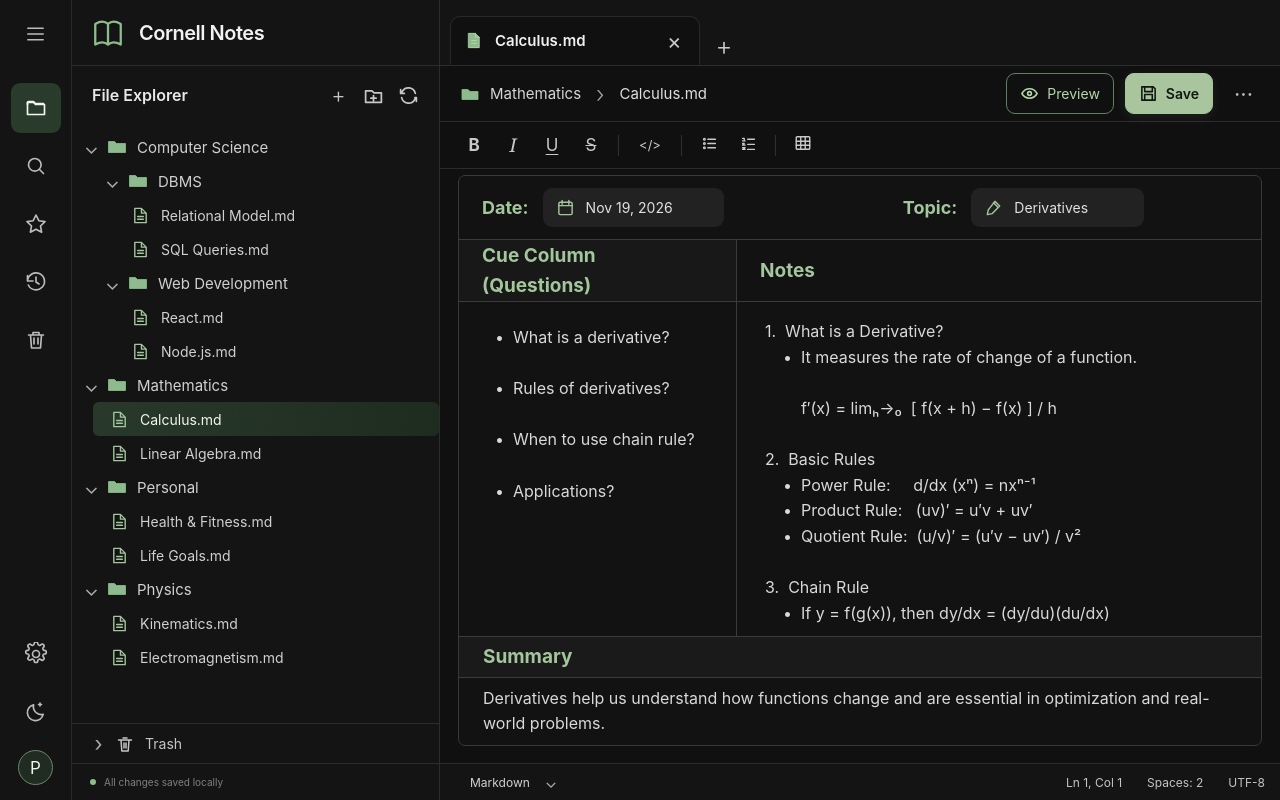
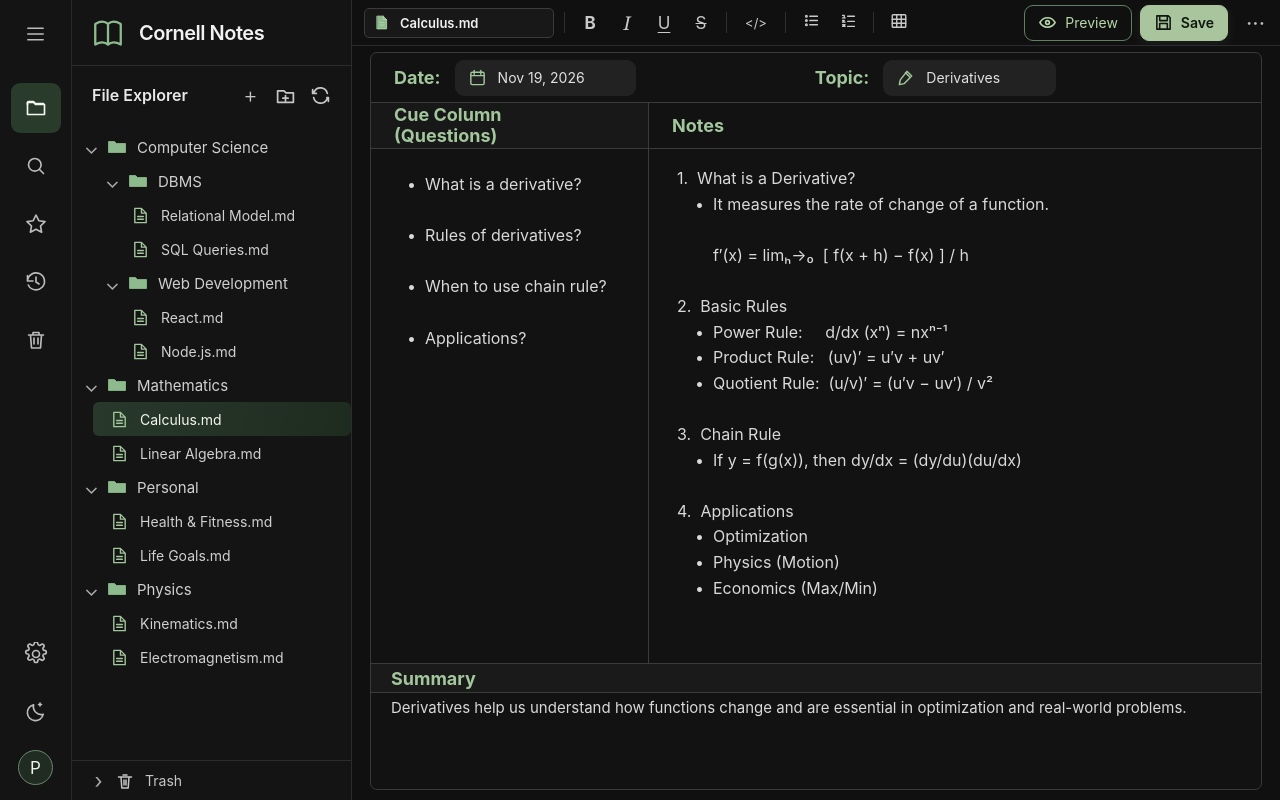
Before and after one commit to marandi290/Cornell-Note-Taking-App, a plain HTML site: page frontend/index.html in a window 1280 px wide. Drawn offline with Linux system fonts and the light colour scheme.

Commit message:
Expand note editor workspace
Co-authored-by: Copilot <223556219+Copilot@users.noreply.github.com>

```diff
--- a/frontend/app.js
+++ b/frontend/app.js
@@ -283,12 +283,8 @@ function renderEditor() {
   for (const field of fields) field.disabled = !note || previewMode;
   if (!note) {
     for (const field of fields) field.value = "";
-    document.querySelector("#breadcrumb-folder").textContent = "No folder";
-    document.querySelector("#breadcrumb-file").textContent = "No file selected";
-    document.querySelector(".active-tab").classList.add("empty-tab");
     document.querySelector("#preview-button span").textContent = "Preview";
     document.querySelector(".cornell-sheet").classList.remove("preview-mode");
-    updateCursor();
     return;
   }
 
@@ -298,12 +294,8 @@ function renderEditor() {
   cuesInput.value = note.cues || "";
   bodyInput.value = note.body || "";
   summaryInput.value = note.summary || "";
-  document.querySelector("#breadcrumb-folder").textContent = note.notebook || "Unsorted";
-  document.querySelector("#breadcrumb-file").textContent = note.title || "Untitled.md";
-  document.querySelector(".active-tab").classList.remove("empty-tab");
   document.querySelector("#preview-button span").textContent = previewMode ? "Edit" : "Preview";
   document.querySelector(".cornell-sheet").classList.toggle("preview-mode", previewMode);
-  updateCursor();
 }
 
 function selectNote(id) {
@@ -340,13 +332,6 @@ function createNote() {
   titleInput.select();
 }
 
-function updateCursor() {
-  const target = document.activeElement;
-  const line = target && ["TEXTAREA", "INPUT"].includes(target.tagName) ? target.value.slice(0, target.selectionStart ?? 0).split("\n").length : 1;
-  const column = target && ["TEXTAREA", "INPUT"].includes(target.tagName) ? (target.selectionStart ?? 0) - (target.value.lastIndexOf("\n", (target.selectionStart ?? 0) - 1) + 1) + 1 : 1;
-  document.querySelector("#cursor-position").textContent = `Ln ${line}, Col ${column}`;
-}
-
 function saveActiveNote() {
   const note = activeNote();
   if (!note) return;
@@ -361,29 +346,16 @@ function saveActiveNote() {
   saveTimer = setTimeout(() => {
     persistNotes();
     renderTree();
-    document.querySelector("#breadcrumb-file").textContent = note.title;
   }, 350);
 }
 
 for (const field of fields) {
   field.addEventListener("input", () => {
     saveActiveNote();
-    updateCursor();
   });
-  field.addEventListener("click", updateCursor);
-  field.addEventListener("keyup", updateCursor);
 }
 
 document.querySelector("#new-note-button").addEventListener("click", createNote);
-document.querySelector("#add-tab-button").addEventListener("click", createNote);
-document.querySelector("#close-tab-button").addEventListener("click", () => {
-  if (notes.length < 2) {
-    showToast("Create another note before closing this tab.");
-    return;
-  }
-  const next = notes.find((note) => note.id !== activeId);
-  if (next) selectNote(next.id);
-});
 searchInput.addEventListener("input", renderTree);
 document.querySelector("#search-button").addEventListener("click", () => {
   fileSidebar.classList.add("search-open");
--- a/frontend/index.html
+++ b/frontend/index.html
@@ -71,39 +71,15 @@
           <svg viewBox="0 0 20 20" aria-hidden="true"><path d="M3.5 6h13M6 6l.8 11h6.4L14 6m-6-2h4m-3 5v5m2-5v5" /></svg>
           <span>Trash</span>
         </button>
-        <div class="sidebar-footer"><span class="status-light"></span> All changes saved locally</div>
       </aside>
 
       <main class="editor" aria-label="Cornell note editor">
-        <header class="tab-bar">
-          <div class="active-tab" id="active-tab">
+        <div class="format-toolbar" role="toolbar" aria-label="Note editing tools">
+          <label class="note-title-control">
             <svg viewBox="0 0 20 20" aria-hidden="true"><path d="M5 2.5h7l4 4v11H5z" /><path d="M12 2.5v4h4M8 10h5m-5 3h5" /></svg>
             <input id="note-title" aria-label="File name" value="" spellcheck="false" />
-            <button class="tab-close" id="close-tab-button" type="button" aria-label="Close note">×</button>
-          </div>
-          <button class="add-tab" id="add-tab-button" type="button" aria-label="New note" title="New note">+</button>
-        </header>
-
-        <div class="document-header">
-          <div class="breadcrumbs" id="breadcrumbs">
-            <span class="breadcrumb-folder"><svg viewBox="0 0 20 20" aria-hidden="true"><path d="M2 5.5h6l2 2h8v8H2z" /></svg><span id="breadcrumb-folder">Mathematics</span></span>
-            <span class="breadcrumb-arrow">›</span>
-            <span id="breadcrumb-file">Calculus.md</span>
-          </div>
-          <div class="document-actions">
-            <button class="preview-button" id="preview-button" type="button">
-              <svg viewBox="0 0 20 20" aria-hidden="true"><path d="M2 10s2.8-5 8-5 8 5 8 5-2.8 5-8 5-8-5-8-5Z" /><circle cx="10" cy="10" r="2" /></svg>
-              <span>Preview</span>
-            </button>
-            <button class="save-button" id="save-button" type="button">
-              <svg viewBox="0 0 20 20" aria-hidden="true"><path d="M3 3h12l2 2v12H3z" /><path d="M6 3v5h8V3M6 17v-6h8v6" /></svg>
-              <span>Save</span>
-            </button>
-            <button class="more-button" id="more-button" type="button" aria-label="More note actions" title="More actions">···</button>
-          </div>
-        </div>
-
-        <div class="format-toolbar" role="toolbar" aria-label="Formatting">
+          </label>
+          <span class="toolbar-divider"></span>
           <button class="format-button bold-button" type="button" aria-label="Bold" title="Bold">B</button>
           <button class="format-button italic-button" type="button" aria-label="Italic" title="Italic">I</button>
           <button class="format-button underline-button" type="button" aria-label="Underline" title="Underline">U</button>
@@ -121,6 +97,17 @@
           <button class="format-button table-button" type="button" aria-label="Insert table" title="Insert table">
             <svg viewBox="0 0 20 20" aria-hidden="true"><rect x="2.5" y="3" width="15" height="14" rx="1" /><path d="M2.5 8h15M2.5 12.5h15M7.5 3v14M12.5 3v14" /></svg>
           </button>
+          <div class="document-actions">
+            <button class="preview-button" id="preview-button" type="button">
+              <svg viewBox="0 0 20 20" aria-hidden="true"><path d="M2 10s2.8-5 8-5 8 5 8 5-2.8 5-8 5-8-5-8-5Z" /><circle cx="10" cy="10" r="2" /></svg>
+              <span>Preview</span>
+            </button>
+            <button class="save-button" id="save-button" type="button">
+              <svg viewBox="0 0 20 20" aria-hidden="true"><path d="M3 3h12l2 2v12H3z" /><path d="M6 3v5h8V3M6 17v-6h8v6" /></svg>
+              <span>Save</span>
+            </button>
+            <button class="more-button" id="more-button" type="button" aria-label="More note actions" title="More actions">···</button>
+          </div>
         </div>
 
         <section class="document-canvas" id="document-canvas">
@@ -152,14 +139,6 @@
           </article>
         </section>
 
-        <footer class="status-bar">
-          <button class="status-language" type="button">Markdown <span>⌄</span></button>
-          <div class="status-details">
-            <span id="cursor-position">Ln 1, Col 1</span>
-            <span>Spaces: 2</span>
-            <span>UTF-8</span>
-          </div>
-        </footer>
       </main>
       <div class="toast" id="toast" role="status" aria-live="polite"></div>
     </div>
--- a/frontend/styles.css
+++ b/frontend/styles.css
@@ -46,7 +46,7 @@ button:disabled, input:disabled, textarea:disabled { cursor: default; }
   display: grid;
   width: 100%;
   height: 100%;
-  grid-template-columns: 72px 368px minmax(0, 1fr);
+  grid-template-columns: 72px 280px minmax(0, 1fr);
   overflow: hidden;
 }
 .app-shell.explorer-hidden { grid-template-columns: 72px 0 minmax(0, 1fr); }
@@ -218,87 +218,25 @@ button:disabled, input:disabled, textarea:disabled { cursor: default; }
 .trash-row:hover { background: #222222; }
 .trash-row svg { width: 20px; fill: none; stroke: currentColor; stroke-width: 1.5; stroke-linecap: round; stroke-linejoin: round; }
 .trash-row .tree-chevron { font-size: 21px; }
-.sidebar-footer {
-  height: 37px;
+
+.editor { min-width: 0; min-height: 0; display: flex; flex-direction: column; background: var(--editor); }
+.note-title-control {
+  width: clamp(120px, 16vw, 190px);
+  height: 30px;
   display: flex;
-  flex: 0 0 37px;
+  flex: 0 0 auto;
   align-items: center;
   gap: 8px;
-  padding: 0 18px;
-  border-top: 1px solid var(--border);
-  color: #808080;
-  font-size: 10px;
+  padding: 0 8px;
+  border: 1px solid var(--border-strong);
+  border-radius: 5px;
+  background: #181818;
 }
-.status-light { width: 6px; height: 6px; border-radius: 50%; background: #8dbb8d; }
-
-.editor { min-width: 0; min-height: 0; display: flex; flex-direction: column; background: var(--editor); }
-.tab-bar {
-  height: 66px;
-  display: flex;
-  flex: 0 0 66px;
-  align-items: flex-end;
-  gap: 8px;
-  padding: 0 10px;
-  border-bottom: 1px solid var(--border);
-  background: #141414;
-}
-.active-tab {
-  width: min(250px, 42vw);
-  height: 49px;
-  display: flex;
-  align-items: center;
-  gap: 10px;
-  padding: 0 13px;
-  border: 1px solid #282828;
-  border-bottom-color: var(--editor);
-  border-radius: 10px 10px 0 0;
-  background: var(--editor);
-  color: #f0f0f0;
-}
-.active-tab > svg { width: 19px; height: 19px; flex: 0 0 19px; fill: var(--accent); stroke: #b6d6aa; stroke-width: 1; stroke-linecap: round; stroke-linejoin: round; }
-.active-tab input { width: 0; min-width: 0; flex: 1; border: 0; outline: 0; background: transparent; color: inherit; font-size: 15px; font-weight: 600; }
-.active-tab input:focus-visible { outline: 0; }
-.tab-close {
-  width: 25px;
-  height: 25px;
-  border: 0;
-  border-radius: 4px;
-  background: transparent;
-  color: #c9c9c9;
-  font-size: 22px;
-  line-height: 1;
-  cursor: pointer;
-}
-.tab-close:hover { background: #2d2d2d; color: #fff; }
-.add-tab {
-  width: 32px;
-  height: 39px;
-  align-self: flex-end;
-  border: 0;
-  background: transparent;
-  color: #c8c8c8;
-  font-size: 26px;
-  font-weight: 300;
-  cursor: pointer;
-}
-.add-tab:hover { color: var(--accent-soft); }
-.document-header {
-  height: 56px;
-  display: flex;
-  flex: 0 0 56px;
-  align-items: center;
-  justify-content: space-between;
-  padding: 0 24px 0 20px;
-  border-bottom: 1px solid var(--border);
-}
-.breadcrumbs { min-width: 0; display: flex; align-items: center; gap: 15px; overflow: hidden; color: #dedede; font-size: 15px; }
-.breadcrumb-folder { display: inline-flex; min-width: 0; align-items: center; gap: 10px; color: #d4d4d4; }
-.breadcrumb-folder svg { width: 20px; height: 20px; flex: 0 0 20px; fill: var(--accent); stroke: var(--accent); stroke-width: .8; }
-.breadcrumb-folder span, #breadcrumb-file { overflow: hidden; text-overflow: ellipsis; white-space: nowrap; }
-.breadcrumb-arrow { color: #a4a4a4; font-size: 23px; font-weight: 300; }
-.document-actions { display: flex; flex: 0 0 auto; align-items: center; gap: 11px; }
+.note-title-control svg { width: 17px; height: 17px; flex: 0 0 17px; fill: var(--accent); stroke: #b6d6aa; stroke-width: 1; stroke-linecap: round; stroke-linejoin: round; }
+.note-title-control input { width: 0; min-width: 0; flex: 1; border: 0; outline: 0; background: transparent; color: #f0f0f0; font-size: 13px; font-weight: 600; }
+.document-actions { display: flex; flex: 0 0 auto; align-items: center; gap: 8px; margin-left: auto; }
 .preview-button, .save-button {
-  height: 41px;
+  height: 36px;
   display: flex;
   align-items: center;
   justify-content: center;
@@ -326,19 +264,20 @@ button:disabled, input:disabled, textarea:disabled { cursor: default; }
 .more-button:hover { color: #fff; }
 
 .format-toolbar {
-  height: 47px;
+  height: 46px;
   display: flex;
-  flex: 0 0 47px;
+  flex: 0 0 46px;
   align-items: center;
-  gap: 9px;
-  padding: 0 19px;
+  gap: 7px;
+  padding: 0 12px;
+  overflow-x: auto;
   border-bottom: 1px solid var(--border);
   color: #d2d2d2;
 }
 .toolbar-divider { height: 21px; margin: 0 3px; border-left: 1px solid #303030; }
 .format-button {
   width: 30px;
-  height: 32px;
+  height: 29px;
   flex: 0 0 30px;
   border: 0;
   border-radius: 5px;
@@ -356,7 +295,7 @@ button:disabled, input:disabled, textarea:disabled { cursor: default; }
 .code-button { width: 38px; flex-basis: 38px; font-size: 13px; }
 .table-button svg { width: 18px; height: 18px; }
 
-.document-canvas { min-width: 0; min-height: 0; flex: 1; padding: 6px 18px 17px; overflow: auto; }
+.document-canvas { min-width: 0; min-height: 0; flex: 1; padding: 6px 18px 10px; overflow: auto; }
 .cornell-sheet {
   width: 100%;
   height: 100%;
@@ -369,9 +308,9 @@ button:disabled, input:disabled, textarea:disabled { cursor: default; }
   background: var(--sheet);
 }
 .sheet-meta {
-  min-height: 64px;
+  min-height: 50px;
   display: flex;
-  flex: 0 0 64px;
+  flex: 0 0 50px;
   align-items: center;
   gap: clamp(70px, 14vw, 240px);
   padding: 0 23px;
@@ -380,7 +319,7 @@ button:disabled, input:disabled, textarea:disabled { cursor: default; }
 .meta-field { display: flex; align-items: center; gap: 14px; }
 .meta-field > strong { color: var(--accent-soft); font-size: 18px; font-weight: 700; }
 .meta-input {
-  height: 39px;
+  height: 36px;
   display: flex;
   align-items: center;
   gap: 11px;
@@ -399,7 +338,7 @@ button:disabled, input:disabled, textarea:disabled { cursor: default; }
   flex: 1;
   display: grid;
   grid-template-columns: minmax(220px, 278px) minmax(0, 1fr);
-  grid-template-rows: 62px minmax(0, 1fr) 42px minmax(65px, auto);
+  grid-template-rows: 46px minmax(0, 1fr) 30px minmax(96px, auto);
 }
 .sheet-heading {
   display: flex;
@@ -407,7 +346,7 @@ button:disabled, input:disabled, textarea:disabled { cursor: default; }
   padding: 0 23px;
   border-bottom: 1px solid var(--border-strong);
   color: var(--accent-soft);
-  font-size: 19px;
+  font-size: 18px;
   font-weight: 700;
 }
 .cue-heading {
@@ -415,7 +354,7 @@ button:disabled, input:disabled, textarea:disabled { cursor: default; }
   grid-row: 1;
   border-right: 1px solid var(--border-strong);
   background: #181818;
-  line-height: 1.55;
+  line-height: 1.15;
 }
 .notes-heading { grid-column: 2; grid-row: 1; }
 .cornell-grid textarea {
@@ -442,36 +381,19 @@ button:disabled, input:disabled, textarea:disabled { cursor: default; }
 .summary-heading {
   grid-column: 1 / -1;
   grid-row: 3;
-  padding: 0 24px;
+  padding: 0 20px;
   border-top: 1px solid var(--border-strong);
   border-bottom: 1px solid var(--border-strong);
   background: #1a1a1a;
 }
-#note-summary { grid-column: 1 / -1; grid-row: 4; padding: 8px 24px; }
+#note-summary { grid-column: 1 / -1; grid-row: 4; padding: 4px 20px; font-size: 15px; line-height: 1.4; }
 .cornell-sheet.preview-mode textarea { color: #e1e1e1; }
 .cornell-sheet.preview-mode .sheet-heading { background-color: #222222; }
-.status-bar {
-  height: 37px;
-  display: flex;
-  flex: 0 0 37px;
-  align-items: center;
-  justify-content: space-between;
-  padding: 0 15px 0 23px;
-  border-top: 1px solid var(--border);
-  background: #141414;
-  color: #d1d1d1;
-  font-size: 12px;
-}
-.status-language { display: flex; align-items: center; gap: 15px; padding: 3px 7px; border: 0; background: transparent; color: inherit; cursor: pointer; }
-.status-language:hover { background: #292929; }
-.status-language span { color: #aaaaaa; font-size: 16px; }
-.status-details { display: flex; align-items: center; gap: 25px; color: #c4c4c4; }
-.status-details span { white-space: nowrap; }
 .toast {
   position: fixed;
   z-index: 8;
   right: 24px;
-  bottom: 52px;
+  bottom: 20px;
   max-width: calc(100vw - 48px);
   padding: 11px 15px;
   transform: translateY(8px);
@@ -505,21 +427,25 @@ button:disabled, input:disabled, textarea:disabled { cursor: default; }
   --muted: #625e6d;
   --faint: #858191;
 }
-.light-theme .activity-rail, .light-theme .tab-bar, .light-theme .status-bar { background: #eeedf3; }
-.light-theme .sidebar-brand, .light-theme .explorer-heading h1, .light-theme .active-tab { color: #302c3a; }
+.light-theme .activity-rail { background: #eeedf3; }
+.light-theme .sidebar-brand, .light-theme .explorer-heading h1 { color: #302c3a; }
 .light-theme .sheet-heading, .light-theme .meta-field > strong { color: #456b49; }
 .light-theme .cue-heading, .light-theme .summary-heading { background: #eff5ed; }
 .light-theme .meta-input { background: #edf2eb; color: #354336; }
 .light-theme .cornell-grid textarea { color: #353240; }
+.light-theme .note-title-control { background: #f5f4f8; }
+.light-theme .note-title-control input { color: #302c3a; }
 .light-theme .tree-folder-row, .light-theme .tree-file, .light-theme .trash-row { color: #464250; }
 
 @media (max-width: 1180px) {
-  .app-shell { grid-template-columns: 60px 292px minmax(0, 1fr); }
+  .app-shell { grid-template-columns: 60px 260px minmax(0, 1fr); }
   .activity-rail { padding-top: 4px; }
   .rail-button { width: 44px; height: 44px; flex-basis: 44px; }
   .sheet-meta { gap: clamp(30px, 8vw, 110px); }
   .cornell-grid { grid-template-columns: minmax(190px, 245px) minmax(0, 1fr); }
-  .format-toolbar { gap: 4px; padding: 0 12px; }
+  .format-toolbar { gap: 4px; padding: 0 8px; }
+  .note-title-control { width: clamp(120px, 16vw, 180px); }
+  .document-actions { gap: 4px; }
 }
 @media (max-width: 850px) {
   .app-shell { grid-template-columns: 54px 235px minmax(0, 1fr); }
@@ -527,9 +453,7 @@ button:disabled, input:disabled, textarea:disabled { cursor: default; }
   .brand-mark, .brand-mark svg { width: 29px; }
   .explorer-heading { padding: 0 11px; }
   .explorer-actions { gap: 3px; }
-  .document-header { padding: 0 12px; }
-  .document-actions { gap: 6px; }
-  .preview-button, .save-button { height: 36px; padding: 0 9px; font-size: 12px; }
+  .preview-button, .save-button { height: 32px; padding: 0 8px; font-size: 12px; }
   .sheet-meta { gap: 14px; padding: 0 12px; }
   .meta-field { gap: 7px; }
   .meta-field > strong { font-size: 15px; }
@@ -547,15 +471,11 @@ button:disabled, input:disabled, textarea:disabled { cursor: default; }
   .file-sidebar { display: none; }
   .file-sidebar.mobile-open { position: fixed; z-index: 5; top: 0; bottom: 0; left: 50px; width: min(300px, calc(100vw - 50px)); display: flex; box-shadow: 12px 0 30px #0008; }
   .editor { min-height: 100vh; grid-column: 2; }
-  .tab-bar { height: 54px; flex-basis: 54px; }
-  .active-tab { height: 42px; }
-  .document-header { height: 52px; flex-basis: 52px; }
-  .breadcrumbs { gap: 7px; font-size: 12px; }
-  .breadcrumb-folder { gap: 5px; }
-  .preview-button, .save-button { height: 32px; gap: 5px; padding: 0 7px; }
+  .note-title-control { width: 132px; }
+  .preview-button, .save-button { height: 30px; gap: 5px; padding: 0 6px; }
   .preview-button svg, .save-button svg { width: 16px; height: 16px; }
   .more-button { margin-left: 0; }
-  .format-toolbar { height: 42px; flex-basis: 42px; gap: 2px; overflow-x: auto; padding: 0 7px; }
+  .format-toolbar { height: 44px; flex-basis: 44px; gap: 2px; padding: 0 7px; }
   .format-button { width: 27px; flex-basis: 27px; }
   .toolbar-divider { margin: 0 1px; }
   .document-canvas { min-height: 0; padding: 8px; overflow: auto; }
@@ -568,11 +488,9 @@ button:disabled, input:disabled, textarea:disabled { cursor: default; }
   .meta-input input { font-size: 11px; }
   .date-value { width: 126px; }
   .topic-value { width: 104px; }
-  .cornell-grid { flex: none; grid-template-columns: minmax(105px, 34%) minmax(0, 1fr); grid-template-rows: 50px minmax(220px, auto) 37px minmax(82px, auto); }
+  .cornell-grid { grid-template-columns: minmax(105px, 34%) minmax(0, 1fr); grid-template-rows: 45px minmax(260px, 1fr) 32px minmax(80px, auto); }
   .sheet-heading { padding: 0 9px; font-size: 14px; }
   #note-cues { padding: 14px 9px 14px 12px; font-size: 13px; }
   #note-body { padding: 13px 10px; font-size: 13px; }
   #note-summary { padding: 10px 12px; font-size: 13px; }
-  .status-details { gap: 9px; font-size: 10px; }
-  .status-bar { padding-right: 8px; padding-left: 8px; }
 }
```
